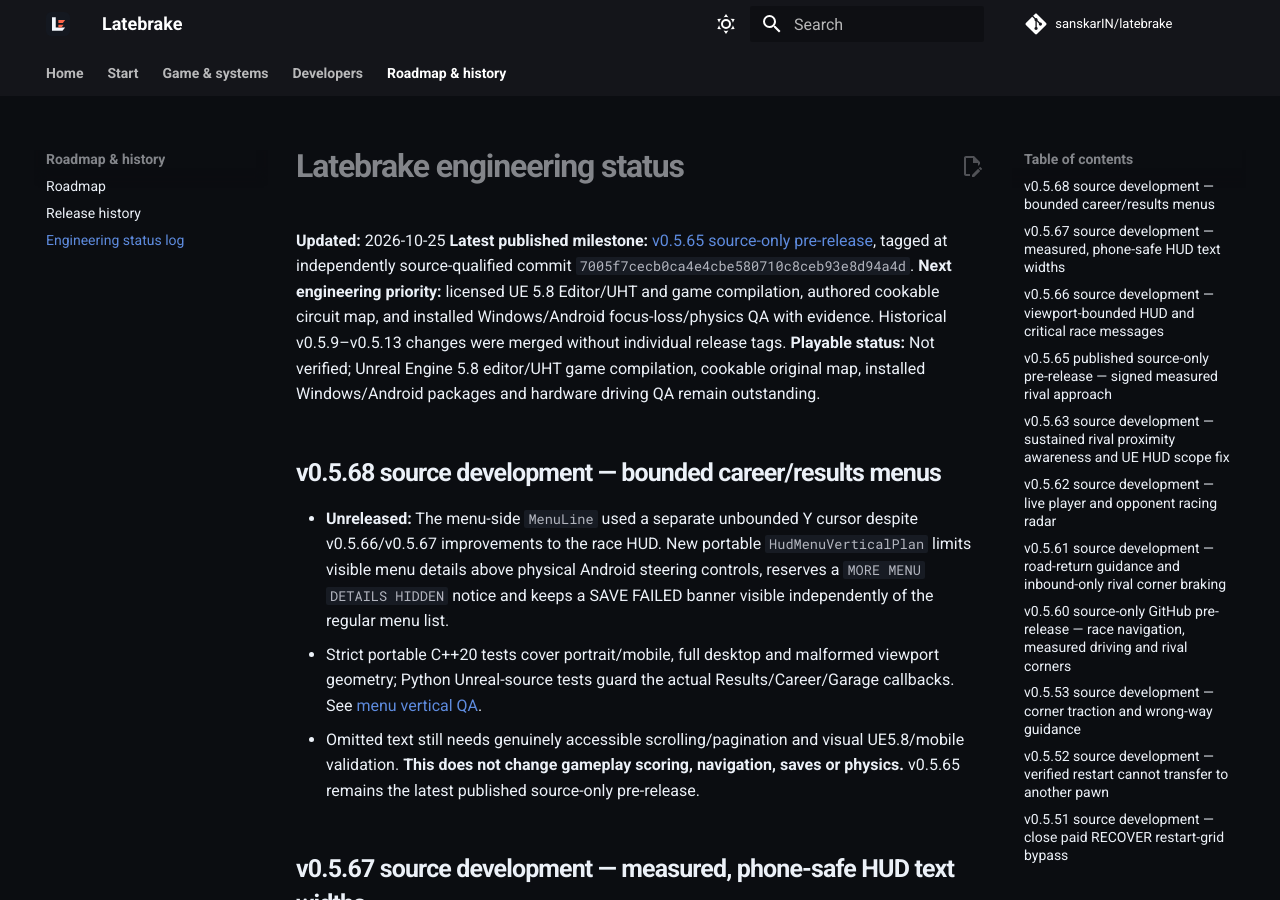
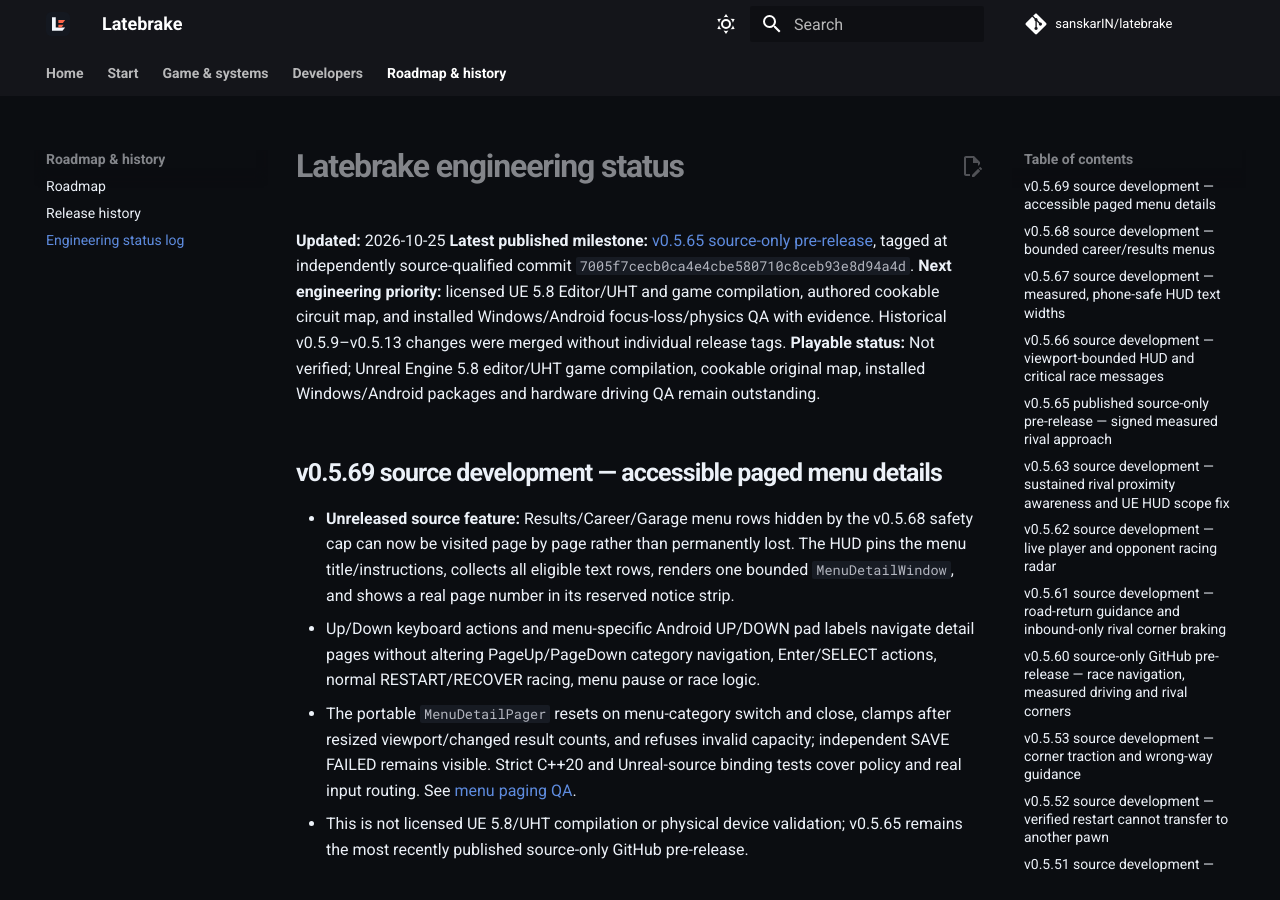
Before and after one commit to sanskarIN/latebrake, an MkDocs documentation site: the page built from docs/STATUS.md, in a window 1280 px wide and 900 px high. Built offline with MkDocs 1.6.1 and Material for MkDocs 9.7.7, drawn with Linux system fonts in a browser that asks for light colours; comment, search, counter and statistics services are not loaded; some of the changed text lies outside the part shown.

Commit message:
docs(status): record v0.5.69 recoverable details, no playable claims

```diff
--- a/docs/STATUS.md
+++ b/docs/STATUS.md
@@ -4,6 +4,13 @@
 **Latest published milestone:** [v0.5.65 source-only pre-release](https://github.com/sanskarIN/latebrake/releases/tag/v0.5.65), tagged at independently source-qualified commit `7005f7cecb0ca4e4cbe580710c8ceb93e8d94a4d`.
 **Next engineering priority:** licensed UE 5.8 Editor/UHT and game compilation, authored cookable circuit map, and installed Windows/Android focus-loss/physics QA with evidence. Historical v0.5.9–v0.5.13 changes were merged without individual release tags.
 **Playable status:** Not verified; Unreal Engine 5.8 editor/UHT game compilation, cookable original map, installed Windows/Android packages and hardware driving QA remain outstanding.
+
+## v0.5.69 source development — accessible paged menu details
+
+- **Unreleased source feature:** Results/Career/Garage menu rows hidden by the v0.5.68 safety cap can now be visited page by page rather than permanently lost. The HUD pins the menu title/instructions, collects all eligible text rows, renders one bounded `MenuDetailWindow`, and shows a real page number in its reserved notice strip.
+- Up/Down keyboard actions and menu-specific Android UP/DOWN pad labels navigate detail pages without altering PageUp/PageDown category navigation, Enter/SELECT actions, normal RESTART/RECOVER racing, menu pause or race logic.
+- The portable `MenuDetailPager` resets on menu-category switch and close, clamps after resized viewport/changed result counts, and refuses invalid capacity; independent SAVE FAILED remains visible. Strict C++20 and Unreal-source binding tests cover policy and real input routing. See [menu paging QA](MENU_DETAIL_PAGING_QA.md).
+- This is not licensed UE 5.8/UHT compilation or physical device validation; v0.5.65 remains the most recently published source-only GitHub pre-release.
 
 ## v0.5.68 source development — bounded career/results menus
 
```
